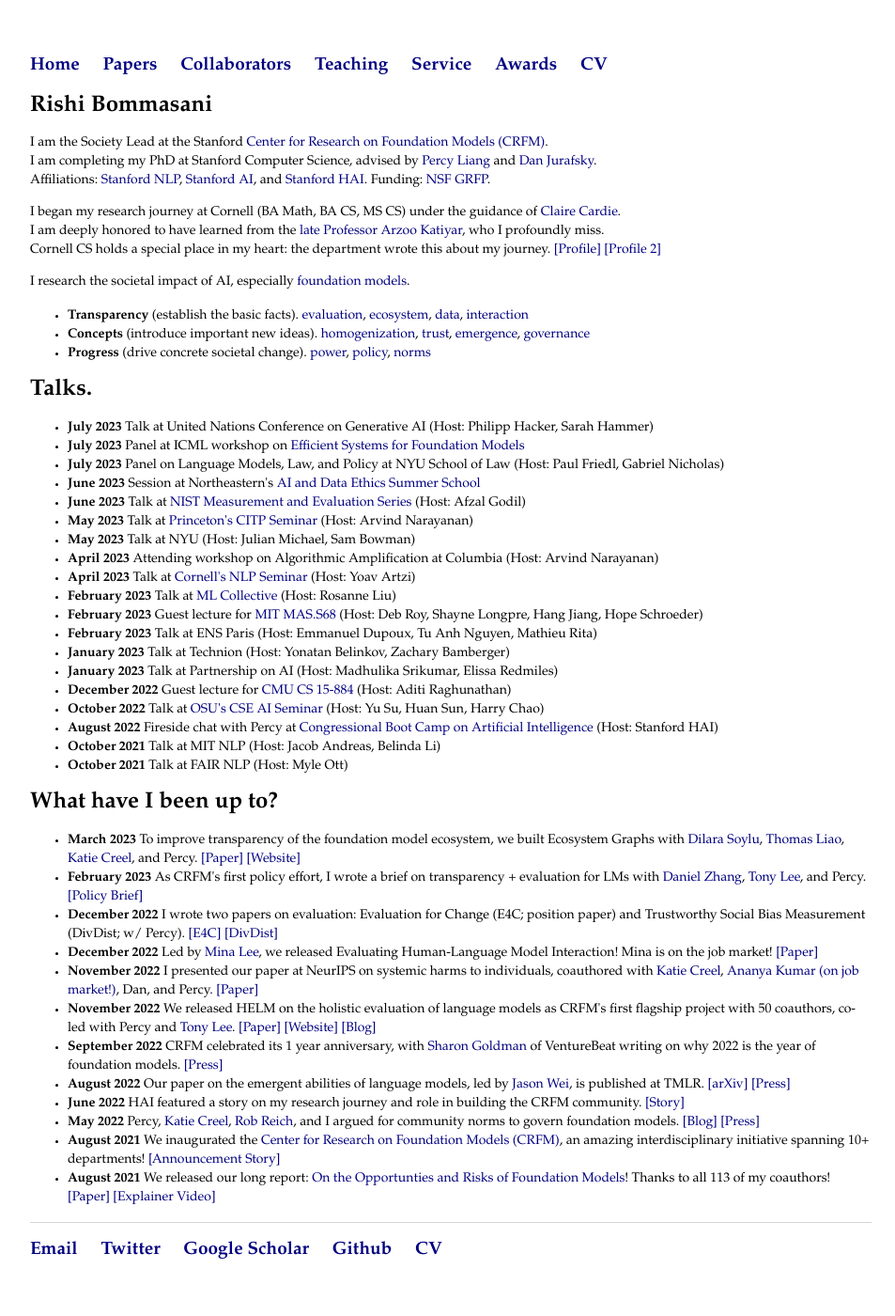
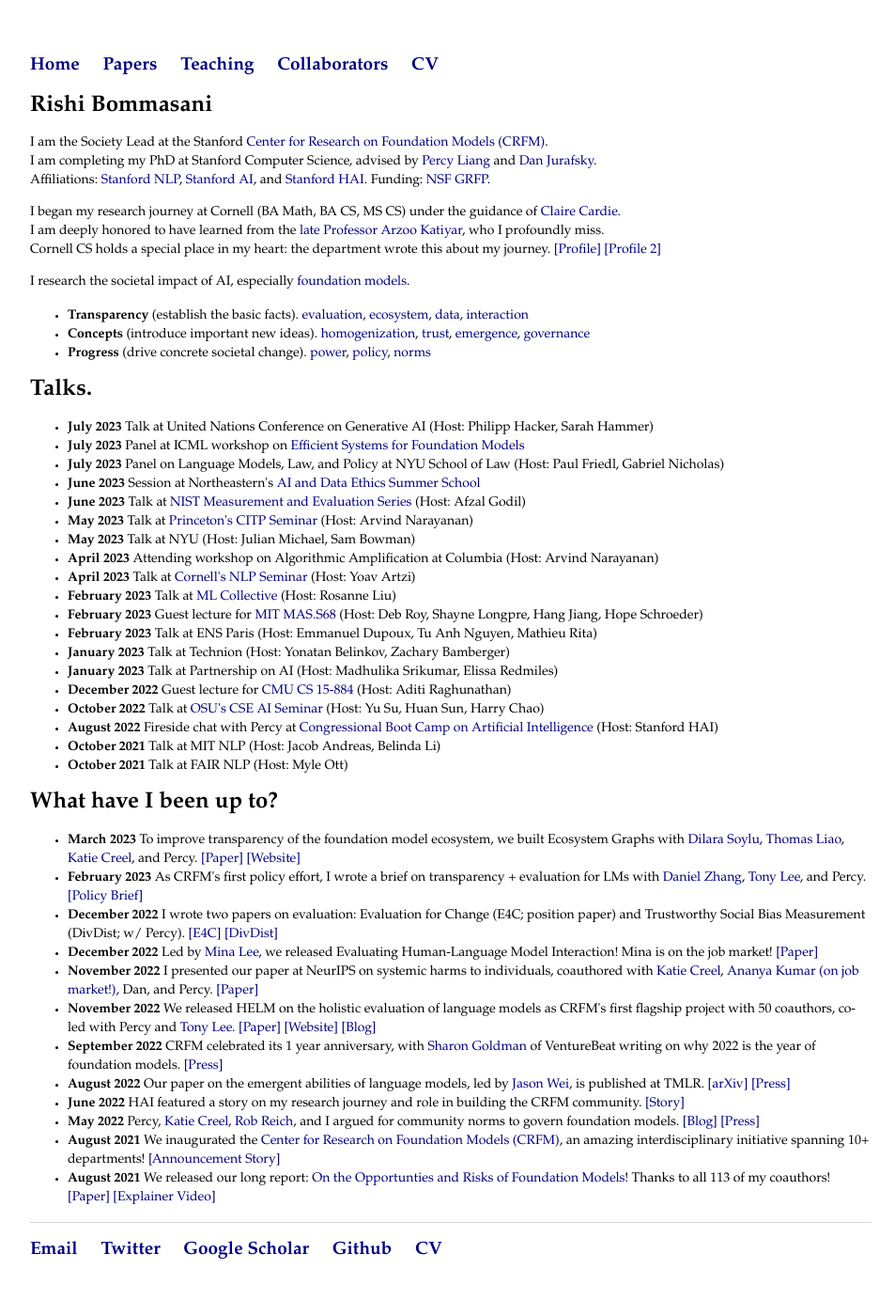
Before and after one commit to rishibommasani/rishibommasani.github.io, a Jekyll site: the page built from index.html, in a window 1280 px wide. Shown: the whole page at 94% size, without its empty margins (160-1113 px from the left). Built offline with Jekyll 4.4.1, drawn with Linux system fonts in a browser that asks for light colours.

Commit message:
Update default.html

```diff
--- a/_layouts/default.html
+++ b/_layouts/default.html
@@ -10,10 +10,10 @@
 	    		<ul>
 	        		<li><a href="/">Home</a></li>
 	        		<li><a href="/papers">Papers</a></li>
-		        	<li><a href="/collaborators">Collaborators</a></li>
-				<li><a href="/teaching">Teaching</a></li>
-	        		<li><a href="/service">Service</a></li>
-	        		<li><a href="/awards">Awards</a></li>
+		        	<li><a href="/teaching">Teaching</a></li>
+				<li><a href="/collaborators">Collaborators</a></li>
+<!-- 	        		<li><a href="/service">Service</a></li>
+	        		<li><a href="/awards">Awards</a></li> -->
 				<li><a href="https://github.com/rishibommasani/rishibommasani.github.io/blob/master/cv/CV.pdf">CV</a></li>
 	    		</ul>
 			</nav>
```
